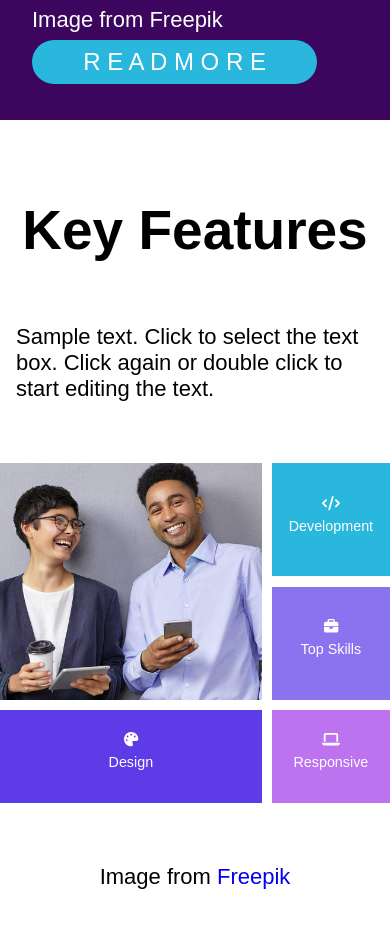
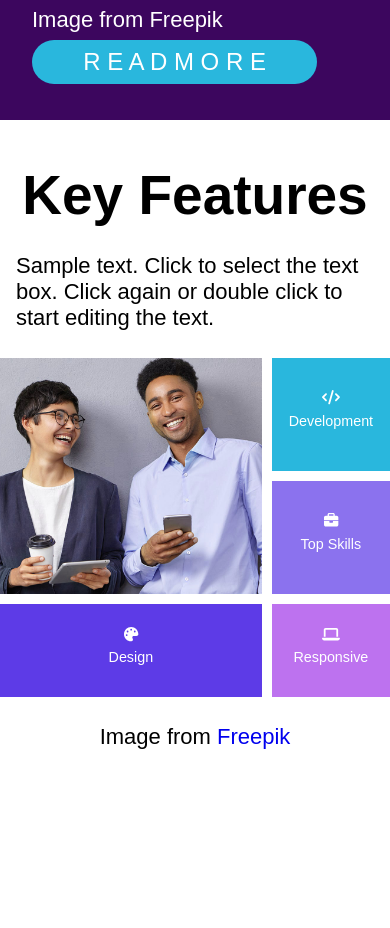
Before and after one commit to khashayaryaghma/WebSoftwareDevelopers, a React (Create React App) app in the folder client/: page / in a window 390 px wide. Shown: the part 812-1740 px from the top of the page. After the commit the page ends 1604 px from the top, so only its background shows below. Built offline with nearby package versions, Linux system fonts and the light colour scheme.

Commit message:
add media query

```diff
--- a/client/src/components/SecondSection/SecondSection.styles.js
+++ b/client/src/components/SecondSection/SecondSection.styles.js
@@ -6,6 +6,9 @@ export const StyledSecondSection = styled.section`
     align-items: center;
     justify-content: space-evenly;
     min-height: 53rem;
+    @media (max-width: 1000px) {
+        min-height: 42rem;
+    }
     padding: 1rem;
 `;
 
```
